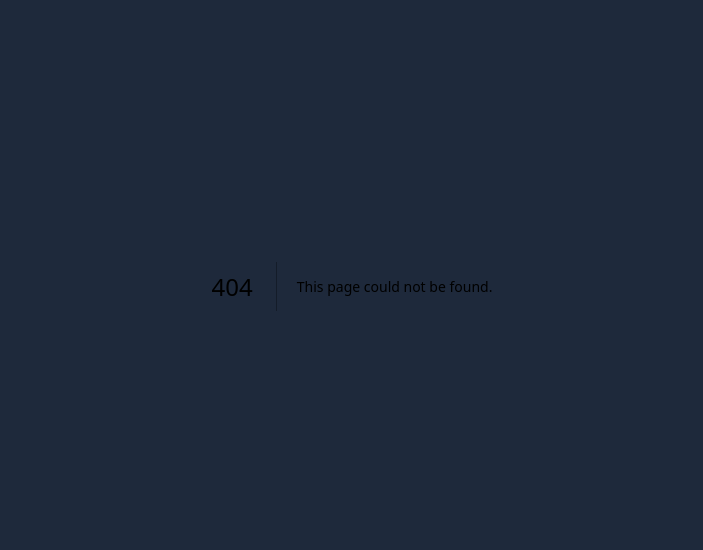
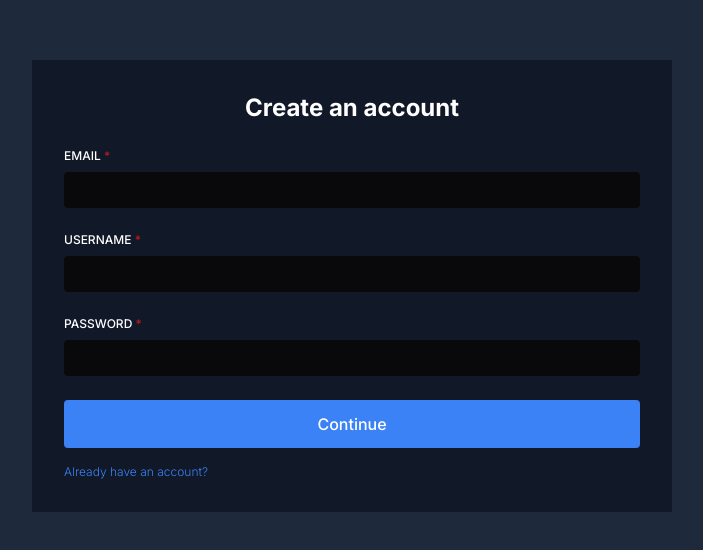
Before and after one commit to StephanVanHemelrijck/chat-app, a Next.js app: page /register in a window 1280 px wide. Before the commit this address had no page. Shown: the part 114-664 px from the top of the page, without its empty margins (288-991 px from the left). Built offline with nearby package versions, Linux system fonts and the light colour scheme.

Commit message:
feat(register): styling of register page

```diff
--- a/src/app/login/page.jsx
+++ b/src/app/login/page.jsx
@@ -55,7 +55,7 @@ const Login = () => {
                     </button>
                     <p className="font-light text-xs">
                         Need an account?{' '}
-                        <Link href={''} className="text-blue-500 hover:underline">
+                        <Link href={'/register'} className="text-blue-500 hover:underline">
                             Sign up here
                         </Link>
                     </p>
--- /dev/null
+++ b/src/app/register/page.jsx
@@ -0,0 +1,73 @@
+'use client';
+import Link from 'next/link';
+import React, { useEffect, useState } from 'react';
+
+const Register = () => {
+    const [credentials, setCredentials] = useState({ email: '', username: '', password: '' });
+
+    const handleInputChange = (e) => {
+        const { name, value } = e.target;
+        setCredentials({ ...credentials, [name]: value });
+    };
+
+    const handleRegister = (e) => {
+        console.log('attempted to register');
+    };
+
+    return (
+        <div className="w-screen h-screen flex justify-center items-center">
+            <div className="bg-gray-900 p-8 w-1/2">
+                <h1 className="text-center text-2xl font-bold">Create an account</h1>
+                <form onSubmit={(e) => handleRegister(e)} className="flex flex-col gap-4 mt-6">
+                    <div className="flex flex-col gap-2">
+                        <label htmlFor="email" className="font-medium text-xs">
+                            EMAIL <span className="text-red-700">*</span>
+                        </label>
+                        <input
+                            onChange={(e) => handleInputChange(e)}
+                            type="text"
+                            name="email"
+                            id="email"
+                            className="text-sm p-2 font-normal bg-zinc-950 focus:outline-none rounded"
+                            required
+                        />
+                    </div>
+                    <div className="flex flex-col gap-2 mt-2">
+                        <label htmlFor="username" className="font-medium text-xs">
+                            USERNAME <span className="text-red-700">*</span>
+                        </label>
+                        <input
+                            onChange={(e) => handleInputChange(e)}
+                            type="text"
+                            name="username"
+                            id="username"
+                            className="text-sm p-2 font-normal bg-zinc-950 focus:outline-none rounded"
+                            required
+                        />
+                    </div>
+                    <div className="flex flex-col gap-2 mt-2">
+                        <label htmlFor="password" className="font-medium text-xs">
+                            PASSWORD <span className="text-red-700">*</span>
+                        </label>
+                        <input
+                            onChange={(e) => handleInputChange(e)}
+                            type="password"
+                            name="password"
+                            id="password"
+                            className="text-sm p-2 font-normal bg-zinc-950 focus:outline-none rounded"
+                            required
+                        />
+                    </div>
+                    <button type="submit" className="mt-2 bg-blue-500 py-3 font-medium hover:bg-blue-700 rounded">
+                        Continue
+                    </button>
+                    <Link href={'/register'} className="font-light text-xs text-blue-500 hover:underline">
+                        Already have an account?
+                    </Link>
+                </form>
+            </div>
+        </div>
+    );
+};
+
+export default Register;
```
Also changed, not shown: package.json (+6 -5 lines), 1 other file (tests, documents, lock files or other folders).
